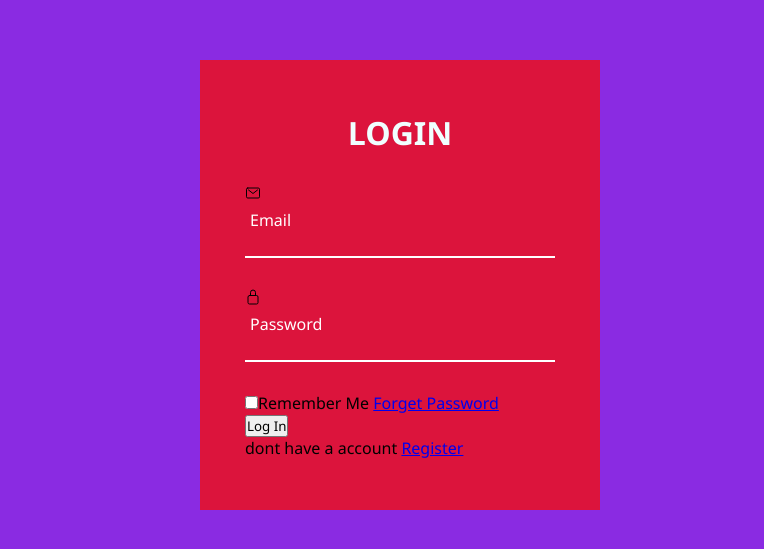
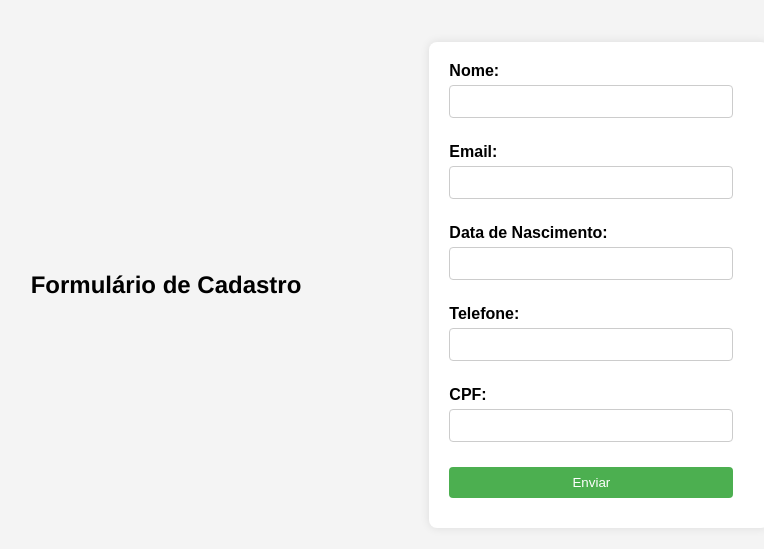
Before and after one commit to iamGiovanniCaramelloGrego/javascript_basico, a plain HTML site: page regex/index.html in a window 1280 px wide. Shown: the part 115-664 px from the top of the page, without its empty margins (240-1004 px from the left). Drawn offline with nearby package versions, Linux system fonts and the light colour scheme.

Commit message:
É ESSE!!!!!!!!!!!!!!!!!!!!!!!!!!!!!!!!!!!!!!!!!!

```diff
--- a/regex/index.html
+++ b/regex/index.html
@@ -1,38 +1,45 @@
 <!DOCTYPE html>
 <html lang="en">
 <head>
+  <meta charset="UTF-8">
   <link rel="stylesheet" href="style.css">
-    <title>REGEX</title>
+  <title>Formulário de Cadastro</title>
+  <!-- Incluir jQuery e a biblioteca de máscara -->
+  <script src="https://code.jquery.com/jquery-3.6.0.min.js"></script>
+  <script src="https://cdnjs.cloudflare.com/ajax/libs/jquery.mask/1.14.16/jquery.mask.min.js"></script>
+  <!-- Incluir seu script de validação -->
+  <script src="seu_script_de_validacao.js"></script>
+  <style>
+    /* Adicione estilos se necessário */
+  </style>
 </head>
 <body>
-    <section>
-        <div class="form-box">
-            <div class="form-value">
-                <form action="">
-                    <h2>LOGIN</h2>
-                    <div class="inputbox">
-                        <ion-icon name="mail-outline"></ion-icon>
-                        <input type="email" required>
-                        <label for="">Email</label>
+
+<h2>Formulário de Cadastro</h2>
+
+<form onsubmit="return validarFormulario()">
+  <div>
+    <label for="nome">Nome:</label>
+    <input type="text" id="nome" name="nome">
   </div>
-                    <div class="inputbox">
-                        <ion-icon name="lock-closed-outline"></ion-icon>
-                        <input type="password" required>
-                        <label for="">Password</label>
+  <div>
+    <label for="email">Email:</label>
+    <input type="email" id="email" name="email">
   </div>
-                    <div class="forget">
-                        <label for=""><input type="checkbox">Remember Me</label>
-                        <a href="#">Forget Password</a>
+  <div>
+    <label for="dataNascimento">Data de Nascimento:</label>
+    <input type="text" id="dataNascimento" name="dataNascimento">
   </div>
-                    <button>Log In</button>
-                    <div class="register">
-                        <p>dont have a account <a href="#">Register</a></p>
+  <div>
+    <label for="telefone">Telefone:</label>
+    <input type="text" id="telefone" name="telefone">
   </div>
+  <div>
+    <label for="cpf">CPF:</label>
+    <input type="text" id="cpf" name="cpf">
+  </div>
+  <button type="submit">Enviar</button>
 </form>
-            </div>
-        </div>
-    </section>
-    <script type="module" src="https://unpkg.com/ionicons@7.1.0/dist/ionicons/ionicons.esm.js"></script>
-<script nomodule src="https://unpkg.com/ionicons@7.1.0/dist/ionicons/ionicons.js"></script>
+
 </body>
 </html>
--- a/regex/style.css
+++ b/regex/style.css
@@ -1,57 +1,55 @@
-*{
+/* Estilos para o formulário */
+body {
+    font-family: Arial, sans-serif;
     margin: 0;
-    padding: 0;
-    font-family: 'Segoe UI', Tahoma, Geneva, Verdana, sans-serif;
-}
-section{
     display: flex;
     justify-content: center;
     align-items: center;
-    min-height: 100vh;
-    width: 100%;
-    background: blueviolet;
-}
-.form-box{
-    position: relative;
-    width: 400px;
-    height: 450px;
-    background: crimson;
-    display: flex;
-    justify-content: center;
-    align-items: center;
-}
-h2{
-    font-size: 2em;
-    color: azure;
+    height: 100vh;
+    background-color: #f4f4f4;
+  }
+
+  form {
+    background-color: #fff;
+    padding: 20px;
+    border-radius: 8px;
+    box-shadow: 0 0 10px rgba(0, 0, 0, 0.1);
+    width: 300px;
+  }
+
+  div {
+    margin-bottom: 15px;
+  }
+
+  label {
+    display: block;
+    margin-bottom: 5px;
+    font-weight: bold;
+  }
+
+  input[type="text"],
+  input[type="email"],
+  button[type="submit"] {
+    width: calc(100% - 16px);
+    padding: 8px;
+    border-radius: 4px;
+    border: 1px solid #ccc;
+    box-sizing: border-box;
+    margin-bottom: 10px;
+  }
+
+  button[type="submit"] {
+    background-color: #4caf50;
+    color: white;
+    border: none;
+    cursor: pointer;
+  }
+
+  button[type="submit"]:hover {
+    background-color: #45a049;
+  }
+  h2{
     text-align: center;
-}
-.inputbox{
-    position: relative;
-    margin: 30px 0;
-    width: 310px;
-    border-bottom: 2px solid #fff;
-}
-.inputbox label{
-    position: absolute;
-    top: 50%;
-    left: 5px;
-    transform: translateY(-50%);
-    color: #fff;
-    font-size: 1em;
-    pointer-events: none;
-    transition: .5s;
-}
-input:focus ~ label,
-input:focus ~ :valid{
-    top: -5px;
-}
-.inputbox input{
-   width: 100%;
-   height: 50px;
-   background: transparent;
-   border: none;
-   outline: none;
-   font-size: 1em;
-   padding:0 35px 0 5px;
-   color: #fff;
-}
+    padding-right: 10%;
+    font-family: 'Franklin Gothic Medium', 'Arial Narrow', Arial, sans-serif;
+  }
```
Also changed, not shown: regex/looby.html (added). Lines whose indentation alone changed are shown as unchanged.
